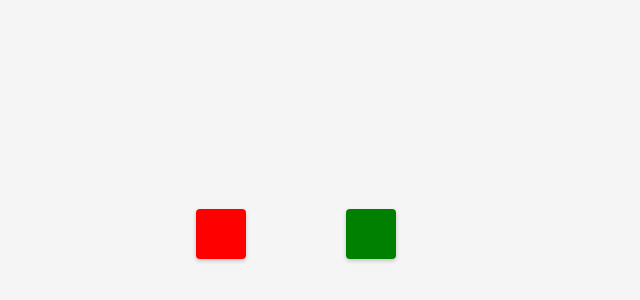
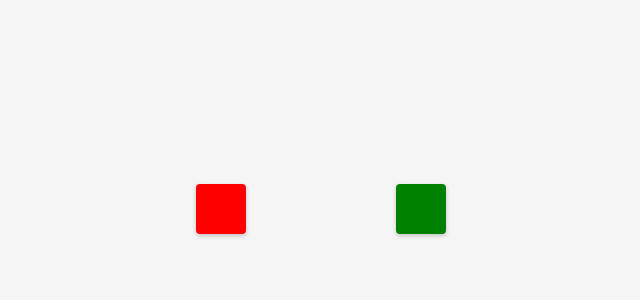
Before and after one commit to acchi17/Demo_Vue3_Sample1, a Vue app: page / in a window 1280 px wide. Shown: the part 216-516 px from the top of the page, without its empty margins (344-984 px from the left). Built offline with nearby package versions, Linux system fonts and the light colour scheme.

Commit message:
Added the function to move characters by dragging.

```diff
--- a/src/classes/CharaBase.js
+++ b/src/classes/CharaBase.js
@@ -1,26 +1,49 @@
 /**
- * キャラクターの基底クラス
+ * Base class for characters
  */
 export default class CharaBase {
   /**
-   * @param {string} name - キャラクター名
+   * @param {string} name - Character name
    */
   constructor(name) {
     this.name = name;
     this.isJumping = false;
     this.color = '';
     this.jumpHeight = 0;
+    this.position = {
+      x: 0,
+      y: 0
+    };
+    this.isDragging = false;
   }
 
   /**
-   * ジャンプアクションを実行
+   * Set position
+   * @param {number} x - X coordinate
+   * @param {number} y - Y coordinate
+   */
+  setPosition(x, y) {
+    this.position.x = x;
+    this.position.y = y;
+  }
+
+  startDrag() {
+    this.isDragging = true;
+  }
+
+  endDrag() {
+    this.isDragging = false;
+  }
+
+  /**
+   * Execute jump action
    */
   jump() {
     if (this.isJumping) return;
 
     this.isJumping = true;
 
-    // ジャンプアニメーション完了後にフラグをリセット
+    // Reset flag after a certain period of time
     setTimeout(() => {
       this.isJumping = false;
     }, 500);
--- a/src/classes/GreenChara.js
+++ b/src/classes/GreenChara.js
@@ -1,7 +1,7 @@
 import CharaBase from './CharaBase';
 
 /**
- * 緑キャラクタークラス
+ * Green character class
  */
 export default class GreenChara extends CharaBase {
   constructor() {
--- a/src/classes/RedChara.js
+++ b/src/classes/RedChara.js
@@ -1,7 +1,7 @@
 import CharaBase from './CharaBase';
 
 /**
- * 赤キャラクタークラス
+ * Red character class
  */
 export default class RedChara extends CharaBase {
   constructor() {
--- a/src/components/CharaView.vue
+++ b/src/components/CharaView.vue
@@ -1,9 +1,16 @@
 <template>
   <div
     class="character"
-    :class="{ 'jumping': character.isJumping }"
+    :class="{
+      'jumping': character.isJumping,
+      'dragging': character.isDragging
+    }"
     :style="characterStyle"
     @dblclick="character.jump()"
+    @mousedown="startDrag"
+    @mousemove="handleDrag"
+    @mouseup="endDrag"
+    @mouseleave="endDrag"
   >
     <div
       class="character-icon"
@@ -23,10 +30,41 @@ export default {
   },
   data() {
     return {
-      characterStyle: {
+      dragStartX: 0,
+      dragStartY: 0
+    };
+  },
+  computed: {
+    characterStyle() {
+      return {
+        '--position-x': `${this.character.position.x}px`,
+        '--position-y': `${this.character.position.y}px`,
         '--jump-height': `${this.character.jumpHeight}px`
       }
-    };
+    }
+  },
+  methods: {
+    startDrag(event) {
+      if (this.character.isJumping) return;
+      event.preventDefault(); // Suppressing browser default behavior
+
+      this.character.startDrag();
+      this.dragStartX = event.clientX - this.character.position.x;
+      this.dragStartY = event.clientY - this.character.position.y;
+    },
+
+    handleDrag(event) {
+      if (!this.character.isDragging) return;
+      event.preventDefault(); // Suppressing browser default behavior
+
+      const newX = event.clientX - this.dragStartX;
+      const newY = this.character.position.y;
+      this.character.setPosition(newX, newY);
+    },
+
+    endDrag() {
+      this.character.endDrag();
+    }
   }
 }
 </script>
@@ -37,6 +75,9 @@ export default {
   height: 50px;
   cursor: pointer;
   transition: transform 0.5s;
+  position: absolute;
+  left: var(--position-x);
+  top: var(--position-y);
 }
 
 .character-icon {
@@ -58,4 +99,9 @@ export default {
     transform: translateY(calc(var(--jump-height) * -1));
   }
 }
+
+.character.dragging {
+  transition: none;
+  z-index: 1000;
+}
 </style>
--- a/src/components/GameStage.vue
+++ b/src/components/GameStage.vue
@@ -1,12 +1,10 @@
 <template>
-  <div class="game-stage">
+  <div ref="stage" class="game-stage">
     <CharaView
       :character="redCharacter"
-      class="red-character"
     />
     <CharaView
       :character="greenCharacter"
-      class="green-character"
     />
   </div>
 </template>
@@ -26,6 +24,25 @@ export default {
       redCharacter: new RedChara(),
       greenCharacter: new GreenChara()
     };
+  },
+  mounted() {
+    this.setCharacterPositions();
+    window.addEventListener('resize', this.setCharacterPositions);
+  },
+  beforeUnmount() {
+    window.removeEventListener('resize', this.setCharacterPositions);
+  },
+  methods: {
+    setCharacterPositions() {
+      const stage = this.$refs.stage;
+      const stageWidth = stage.offsetWidth;
+      const centerX = stageWidth / 2;
+
+      this.redCharacter.position.x = centerX - 100;
+      this.redCharacter.position.y = 400
+      this.greenCharacter.position.x = centerX + 100;
+      this.greenCharacter.position.y = 400;
+    }
   }
 }
 </script>
@@ -40,9 +57,4 @@ export default {
   padding-top: 100px;
   background-color: #f5f5f5;
 }
-
-.red-character,
-.green-character {
-  margin: 0 50px; /* キャラクター間の間隔 */
-}
 </style>
```
Also changed, not shown: 1 other file (tests, documents, lock files or other folders).
